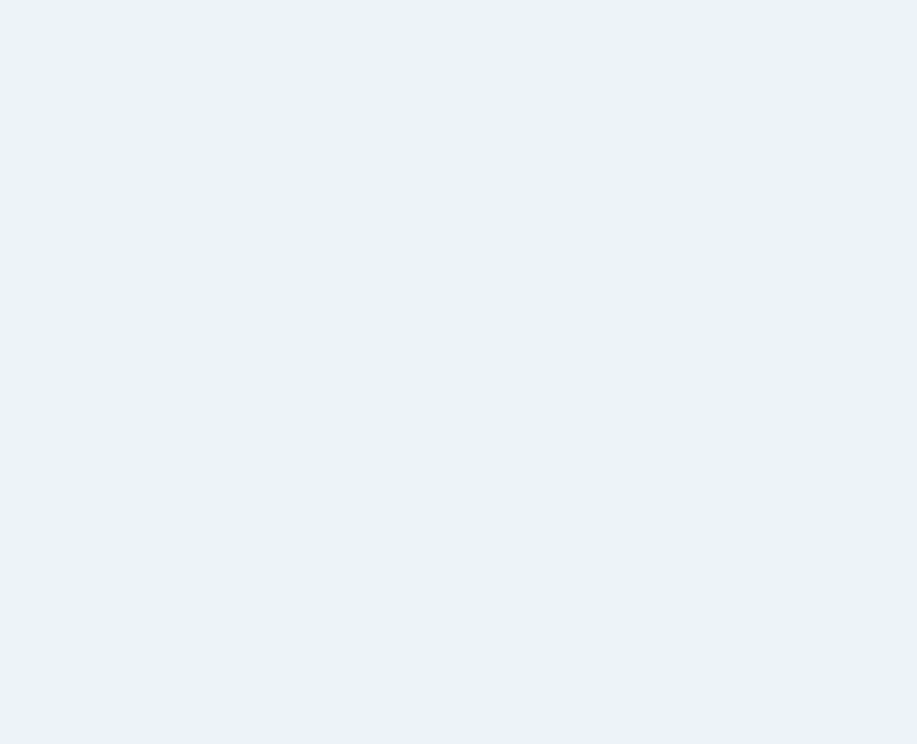
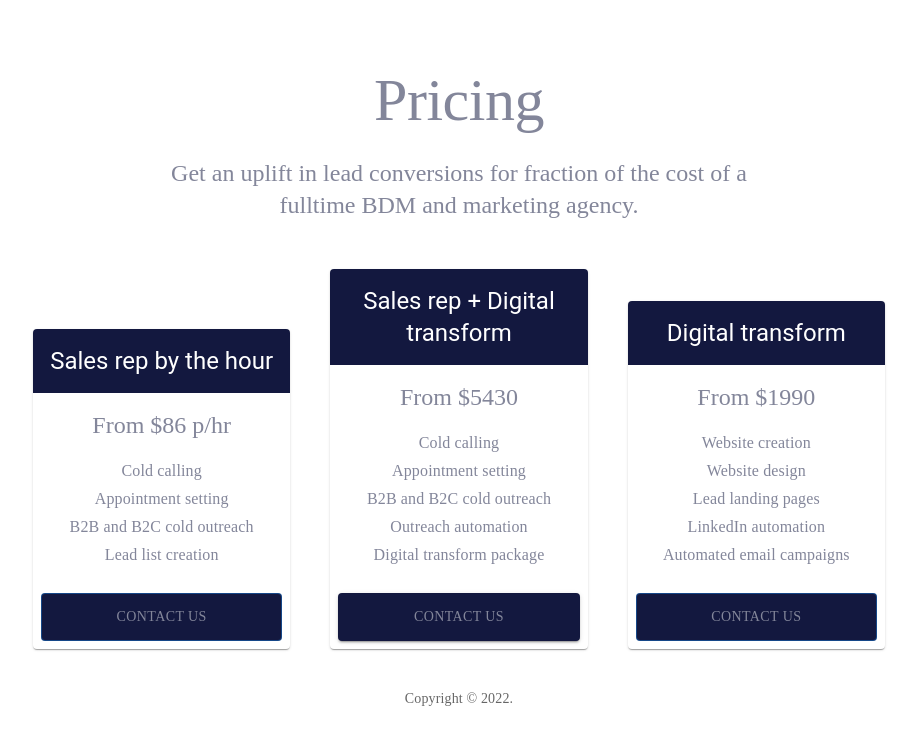
Before and after one commit to shaunvan119/payapi-website, a React (Create React App) app: page /Pricing in a window 1280 px wide. Before the commit this address had no page. Shown: the top 744 px of the page, without its empty margins (81-998 px from the left). Built offline with nearby package versions, Linux system fonts and the light colour scheme.

Commit message:
added routes to about and pricing components

```diff
--- a/src/components/Header.js
+++ b/src/components/Header.js
@@ -11,8 +11,8 @@ function Header() {
                     <img src={logo} alt="Logo" className="logo" />
                     <nav>
                     <ul>
-                        <li><Link to="#">Pricing</Link></li>
-                        <li><Link to="#">About</Link></li>
+                        <li><Link to="Pricing">Pricing</Link></li>
+                        <li><Link to="About">About</Link></li>
                         <li><Link to="/contactUs">Contact</Link></li>
                     </ul>
                 </nav>
--- a/src/components/pages/About.js
+++ b/src/components/pages/About.js
@@ -0,0 +1,16 @@
+
+
+
+
+function About() {
+
+    return (
+        <div className="about-page">
+        <h1>Place Holder</h1>
+
+
+        </div>
+    )
+}
+
+export default About
--- a/src/components/pages/Home.js
+++ b/src/components/pages/Home.js
@@ -8,7 +8,9 @@ import BottomSectionThree from "../BottomSectionThree"
 import BottomSectionFour from "../BottomSectionFour"
 import Footer from "../Footer"
 import ContactForm from "../ContactForm"
+import Pricing from "./Pricing"
 import { Routes, Route } from "react-router-dom";
+import About from "./About"
 
 
 function Home() {
@@ -16,9 +18,18 @@ function Home() {
     return (
         <div className="home-page">
         <Routes>
-        <Route path="/" element={[<Header/>,<MainTop/>,<MainMid/>,<BottomSection/>, <BottomSectionTwo/>,<BottomSectionThree/>,<BottomSectionFour/>, <Footer/> ]}/>
-
+        <Route path="/" element={[
+        <Header/>,
+        <MainTop/>,
+        <MainMid/>,
+        <BottomSection/>,
+        <BottomSectionTwo/>,
+        <BottomSectionThree/>,
+        <BottomSectionFour/>,
+        <Footer/> ]}/>
         <Route path="/contactUs" element={<ContactForm/>}/>
+        <Route path="/Pricing" element={<Pricing/>}/>
+        <Route path="/About" element={<About/>}/>
        </Routes>
 
         </div>
--- a/src/components/pages/Pricing.js
+++ b/src/components/pages/Pricing.js
@@ -0,0 +1,195 @@
+
+
+import * as React from 'react';
+import {Link} from "react-router-dom"
+import Box from '@mui/material/Box';
+import Button from '@mui/material/Button';
+import Card from '@mui/material/Card';
+import CardActions from '@mui/material/CardActions';
+import CardContent from '@mui/material/CardContent';
+import CardHeader from '@mui/material/CardHeader';
+import CssBaseline from '@mui/material/CssBaseline';
+import Grid from '@mui/material/Grid';
+import StarIcon from '@mui/icons-material/StarBorder';
+import Typography from '@mui/material/Typography';
+import GlobalStyles from '@mui/material/GlobalStyles';
+import Container from '@mui/material/Container';
+
+function Copyright(props) {
+  return (
+    <Typography variant="body2" color="text.secondary" align="center" {...props}>
+      {'Copyright © '}
+
+      {new Date().getFullYear()}
+      {'.'}
+    </Typography>
+  );
+}
+
+const tiers = [
+  {
+    title: 'Sales rep by the hour',
+    price:  '86 p/hr',
+    description: [
+      'Cold calling',
+      'Appointment setting',
+      'B2B and B2C cold outreach',
+      'Lead list creation',
+    ],
+    buttonText: 'Contact us',
+    buttonVariant: 'outlined',
+  },
+  {
+    title: 'Sales rep + Digital transform',
+
+    price: '5430',
+    description: [
+      'Cold calling',
+      'Appointment setting',
+      'B2B and B2C cold outreach',
+      'Outreach automation',
+      'Digital transform package'
+    ],
+    buttonText: 'Contact us',
+    buttonVariant: 'contained',
+  },
+  {
+    title: 'Digital transform ',
+    price: '1990',
+    description: [
+      'Website creation',
+      'Website design',
+      'Lead landing pages',
+      'LinkedIn automation',
+      'Automated email campaigns',
+    ],
+    buttonText: 'Contact us',
+    buttonVariant: 'outlined',
+  },
+];
+
+
+
+function PricingContent() {
+    const styleObj = {
+    fontFamily: "Plus Jakarta Sans",
+}
+
+
+  return (
+
+    <React.Fragment >
+      <GlobalStyles styles={{ ul: { margin: 0, padding: 0, listStyle: 'none', } }} />
+      <CssBaseline />
+
+      {/* Hero unit */}
+      <Container disableGutters maxWidth="sm" component="main"  sx={{ pt: 8, pb: 6 }}>
+        <Typography
+          component="h1"
+          variant="h2"
+          align="center"
+          color="#83869A"
+          style={styleObj}
+
+
+          gutterBottom
+        >
+          Pricing
+        </Typography>
+        <Typography style={styleObj} variant="h5" align="center" color="#83869A" component="p" >
+          Get an uplift in lead conversions for fraction of the cost of a fulltime BDM and marketing agency.
+        </Typography>
+      </Container>
+      {/* End hero unit */}
+      <Container maxWidth="md" component="main">
+        <Grid container spacing={5} alignItems="flex-end">
+          {tiers.map((tier) => (
+            // Enterprise card is full width at sm breakpoint
+            <Grid
+              item
+              key={tier.title}
+              xs={12}
+              sm={tier.title === 'Enterprise' ? 12 : 6}
+              md={4}
+
+            >
+              <Card>
+                <CardHeader
+
+                  title={tier.title}
+                  subheader={tier.subheader}
+                  titleTypographyProps={{ align: 'center' }}
+                  action={tier.title === 'Pro' ? <StarIcon /> : null}
+                  subheaderTypographyProps={{
+                    align: 'center',
+                  }}
+                  style={styleObj}
+                  sx={{
+                    backgroundColor: '#13183F',
+                    color:'#FFFFFF',
+
+                  }}
+                />
+                <CardContent>
+                  <Box
+
+                    sx={{
+                      display: 'flex',
+                      justifyContent: 'center',
+                      alignItems: 'baseline',
+                      mb: 2,
+
+                    }}
+                  >
+                    <Typography style={styleObj} component="h2" variant="h5" color="#83869A">
+                      From ${tier.price}
+                    </Typography>
+                    <Typography variant="h6" color="#83869A">
+
+                    </Typography>
+                  </Box>
+                  <ul>
+                    {tier.description.map((line) => (
+                      <Typography
+                      style={styleObj}
+                        component="li"
+                        variant="subtitle1"
+                        align="center"
+                        key={line}
+                        color="#83869A"
+                      >
+                        {line}
+                      </Typography>
+                    ))}
+                  </ul>
+                </CardContent>
+                <CardActions>
+                <Link style={{ textDecoration: 'none', width: "100%", display: 'flex', justifyContent: 'center' }} to="/contact">
+                  <Button fullWidth variant={tier.buttonVariant} style={styleObj} sx={{color:'#83869A', background: '#13183F'}}>
+                    {tier.buttonText}
+                  </Button>
+                  </Link>
+                </CardActions>
+              </Card>
+            </Grid>
+          ))}
+        </Grid>
+      </Container>
+      {/* Footer */}
+      <Container
+        maxWidth="md"
+        component="footer"
+
+      >
+
+        <Copyright style={styleObj} sx={{ mt: 5 }} />
+      </Container>
+      {/* End footer */}
+    </React.Fragment>
+
+  );
+}
+
+export default function Pricing() {
+  return <PricingContent />;
+}
```
Also changed, not shown: src/components/pages/ContactUs.js (deleted).
